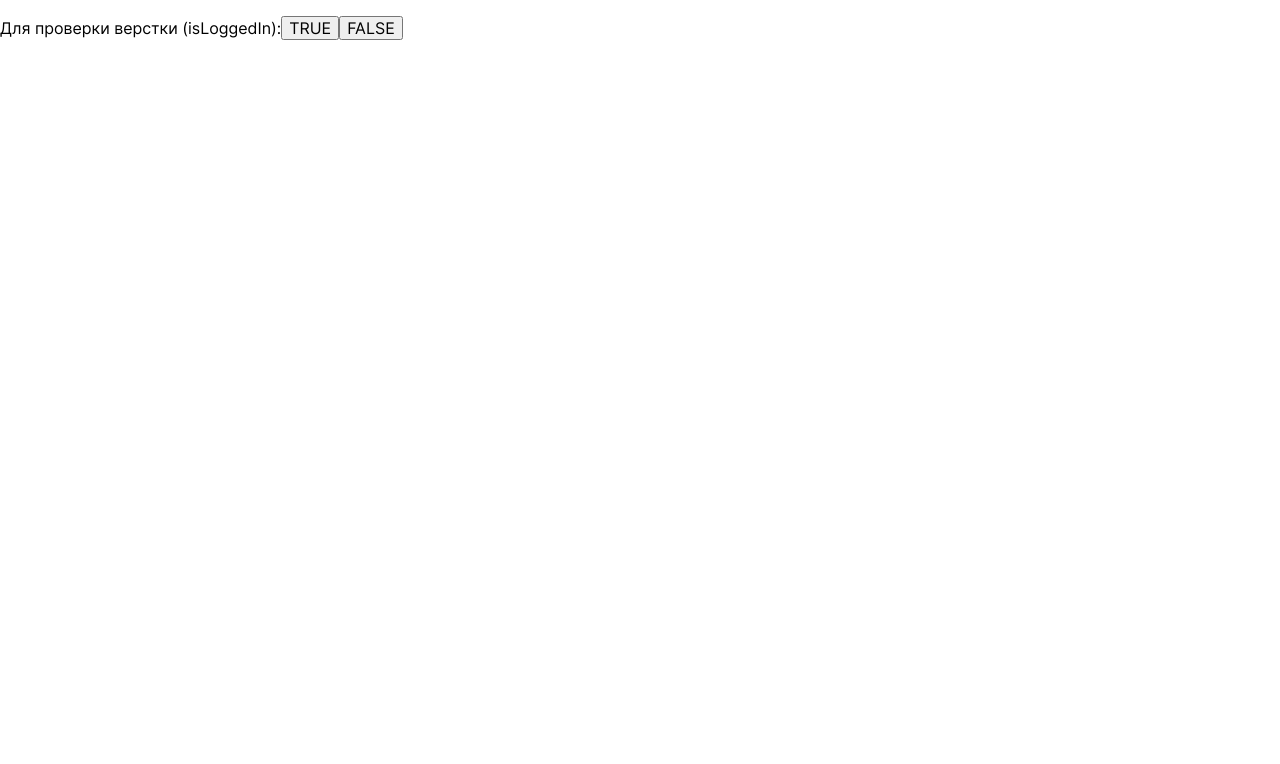
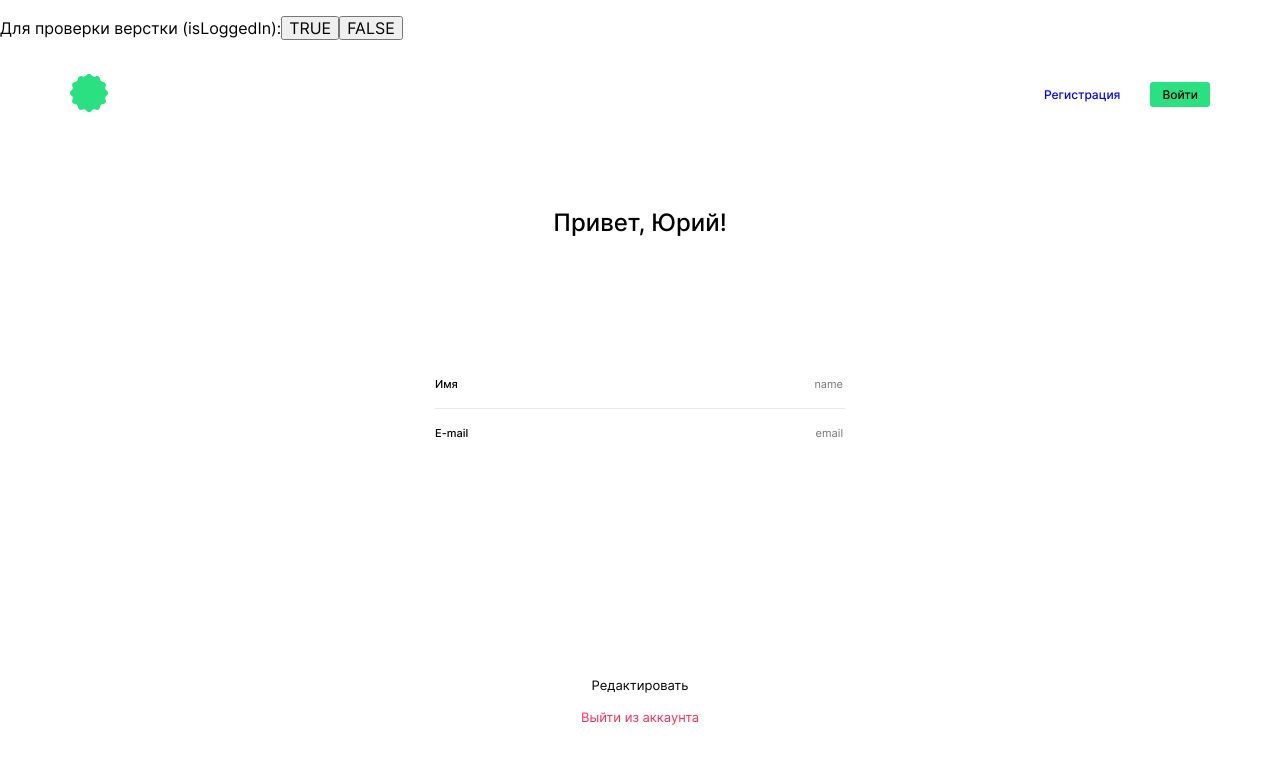
Before and after one commit to pnrf/movies-explorer-frontend, a React (Create React App) app: page /profile in a window 1280 px wide. Shown: the top 764 px of the page. Built offline with nearby package versions, Linux system fonts and the light colour scheme.

Commit message:
feat: add profile component

```diff
--- a/src/components/App/App.js
+++ b/src/components/App/App.js
@@ -4,6 +4,7 @@ import { Routes, Route, Navigate, useLocation } from "react-router-dom";
 
 import Header from '../Header/Header';
 import Main from '../Main/Main';
+import Profile from '../Profile/Profile';
 import Login from '../Login/Login';
 import Register from '../Register/Register';
 import Footer from '../Footer/Footer';
@@ -33,13 +34,13 @@ function App() {
       </p>
     {/* КОНЕЦ */}
 
-      {pathname === '/profile' || pathname === '/signin' || pathname === '/signup' ? '' : <Header isLoggedIn={isLoggedIn} />}
+      {pathname === '/signin' || pathname === '/signup' ? '' : <Header isLoggedIn={isLoggedIn} />}
 
       <Routes>
         <Route exact path="/" element={<Main />}/>
         {/* <Route path="/movies" element={<Movies />}/> */}
         {/* <Route path="/saved-movies" element={<SavedMovies />}/> */}
-        {/* <Route path="/profile" element={<Profile />}/> */}
+        <Route path="/profile" element={<Profile />}/>
         <Route path="/signin" element={<Login />}/>
         <Route path="/signup" element={<Register />}/>
         {/* <Route path="*" element={<Navigate to={isLoggedIn ? "/movies" : "/"}/>} /> */}
--- a/src/components/Header/Header.css
+++ b/src/components/Header/Header.css
@@ -1,6 +1,9 @@
 .header {
   display: flex;
   justify-content: space-between;
+}
+
+.header_theme_dark {
   background-color: #073042;
 }
 
--- a/src/components/Header/Header.js
+++ b/src/components/Header/Header.js
@@ -1,11 +1,12 @@
 import './Header.css';
-import { Link } from 'react-router-dom';
+import { Link, useLocation } from 'react-router-dom';
 import logo from '../../images/logo.svg';
 import Navigation from '../Navigation/Navigation';
 
 function Header({ isLoggedIn }) {
+  const { pathname } = useLocation();
   return (
-    <header className="header">
+    <header className={`header ${pathname === "/" && 'header_theme_dark'}`}>
       <Link to="/">
         <img className="header__logo" src={logo} alt="Логотип сайта" />
       </Link>
--- a/src/components/NavBar/NavBar.css
+++ b/src/components/NavBar/NavBar.css
@@ -16,7 +16,7 @@
   border: none;
   width: 22px;
   height: 2.5px;
-  background-color: #fff;
+  background-color: #000;
   position: relative;
 }
 
@@ -24,7 +24,7 @@
   content: '';
   width: 22px;
   height: 2.5px;
-  background-color: #fff;
+  background-color: #000;
   position: absolute;
   top: 9px;
   left: 0;
@@ -34,7 +34,7 @@
   content: '';
   width: 22px;
   height: 2.5px;
-  background-color: #fff;
+  background-color: #000;
   position: absolute;
   top: 18px;
   left: 0;
@@ -167,7 +167,6 @@
   }
 
   .navbar__menu-link {
-    color: #fff;
     font-weight: 400;
     font-size: 13px;
     line-height: 18px;
@@ -184,6 +183,5 @@
 
   .navbar__menu-account-link {
     margin: 0;
-    color: #fff;
   }
 }
--- a/src/components/Navigation/Navigation.js
+++ b/src/components/Navigation/Navigation.js
@@ -1,14 +1,15 @@
 import './Navigation.css';
-import { Link } from 'react-router-dom';
+import { Link, useLocation } from 'react-router-dom';
 import NavBar from '../NavBar/NavBar';
 
 function Navigation({ isLoggedIn }) {
+  const { pathname } = useLocation();
   return (
     <nav className='navigation'>
       {isLoggedIn ? <NavBar /> : (
         <ul className="navigation__list">
           <li className="navigation__list-item">
-            <Link to="/signup" className="navigation__link navigation__link_type_default">Регистрация</Link>
+            <Link to="/signup" className={`navigation__link ${pathname === "/" && 'navigation__link_type_default'}`}>Регистрация</Link>
           </li>
           <li className="navigation__list-item">
             <Link to="/signin" className="navigation__link navigation__link_type_highlighted">Войти</Link>
--- /dev/null
+++ b/src/components/Profile/Profile.css
@@ -0,0 +1,120 @@
+.profile {
+  margin: 70px 30px 40px;
+}
+
+.profile__form {
+  display: flex;
+  flex-direction: column;
+  align-items: center;
+  justify-content: space-between;
+  gap: 379px;
+}
+
+.profile__form-title {
+  margin: 0 0 63px;
+  font-weight: 500;
+  font-size: 24px;
+  line-height: 29px;
+  text-align: center;
+}
+
+.profile__form-container {
+  display: flex;
+  flex-direction: column;
+  align-items: center;
+  justify-content: space-between;
+  margin: 0;
+  padding: 0;
+  max-width: 260px;
+  width: 100%;
+}
+
+.profile__form-item {
+  display: flex;
+  align-items: center;
+  gap: 10px;
+  margin: 0;
+  padding: 17px 0 16px;
+  border-bottom: 1px solid #E8E8E8;
+  list-style: none;
+  width: 100%;
+}
+
+.profile__form-item:last-child {
+  border: none;
+}
+
+.profile__field-label {
+  margin: 0;
+  font-weight: 500;
+  font-size: 11px;
+  line-height: 13px;
+  flex-grow: 1;
+}
+
+.profile__field {
+  border: none;
+  text-align: right;
+  font-weight: 400;
+  font-size: 11px;
+  line-height: 13px;
+  flex-grow: 4;
+}
+
+.profile__form-buttons {
+  display: flex;
+  flex-direction: column;
+  align-items: center;
+  justify-content: space-between;
+}
+
+.profile__button {
+  margin: 0 0 16px;
+  padding: 0;
+  background: none;
+  border: none;
+  font-weight: 400;
+  font-size: 12px;
+  line-height: 15px;
+}
+
+.profile__button_type_highlighted {
+  color: #FF3055;
+}
+
+@media screen and (min-width: 768px) {
+  .profile {
+    margin: 236px 179px 269px;
+  }
+
+  .profile__form {
+    gap: 210px;
+  }
+
+  .profile__form-title {
+    margin: 0 0 96px;
+  }
+
+  .profile__form-container {
+    max-width: 410px;
+  }
+
+  .profile__button {
+    font-size: 13px;
+    line-height: 16px;
+  }
+}
+
+@media screen and (min-width: 1280px) {
+  .profile {
+    margin: 74px 435px 70px;
+  }
+
+  .profile__form {
+    gap: 220px;
+  }
+
+  .profile__form-title {
+    margin: 0 0 123px;
+  }
+}
--- /dev/null
+++ b/src/components/Profile/Profile.js
@@ -0,0 +1,33 @@
+import './Profile.css';
+
+function Profile() {
+
+  return (
+    <section className="profile">
+      <h2 className="profile__form-title">Привет, Юрий!</h2>
+      <form className="profile__form">
+        <ul className="profile__form-container">
+          <li className="profile__form-item">
+            <p className="profile__field-label">Имя</p>
+            <input className="profile__field" placeholder="name"/>
+          </li>
+
+          <li className="profile__form-item">
+            <p className="profile__field-label">E-mail</p>
+            <input className="profile__field" placeholder="email"/>
+          </li>
+        </ul>
+        <div className="profile__form-buttons">
+          <button className="profile__button" type="button">
+            Редактировать
+          </button>
+          <button className="profile__button profile__button_type_highlighted" type="button">
+            Выйти из аккаунта
+          </button>
+        </div>
+      </form>
+    </section>
+  );
+};
+
+export default Profile;
```
